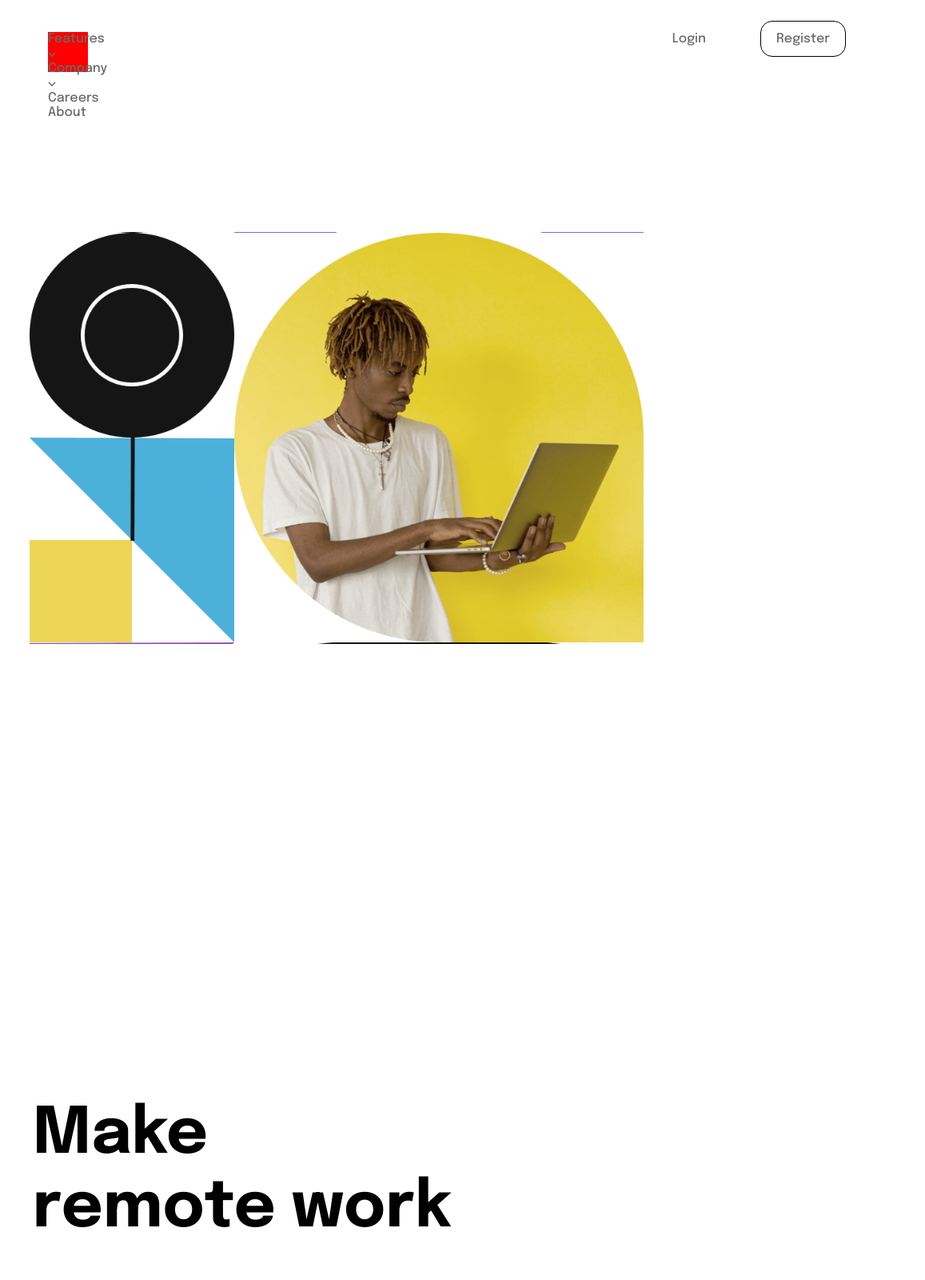
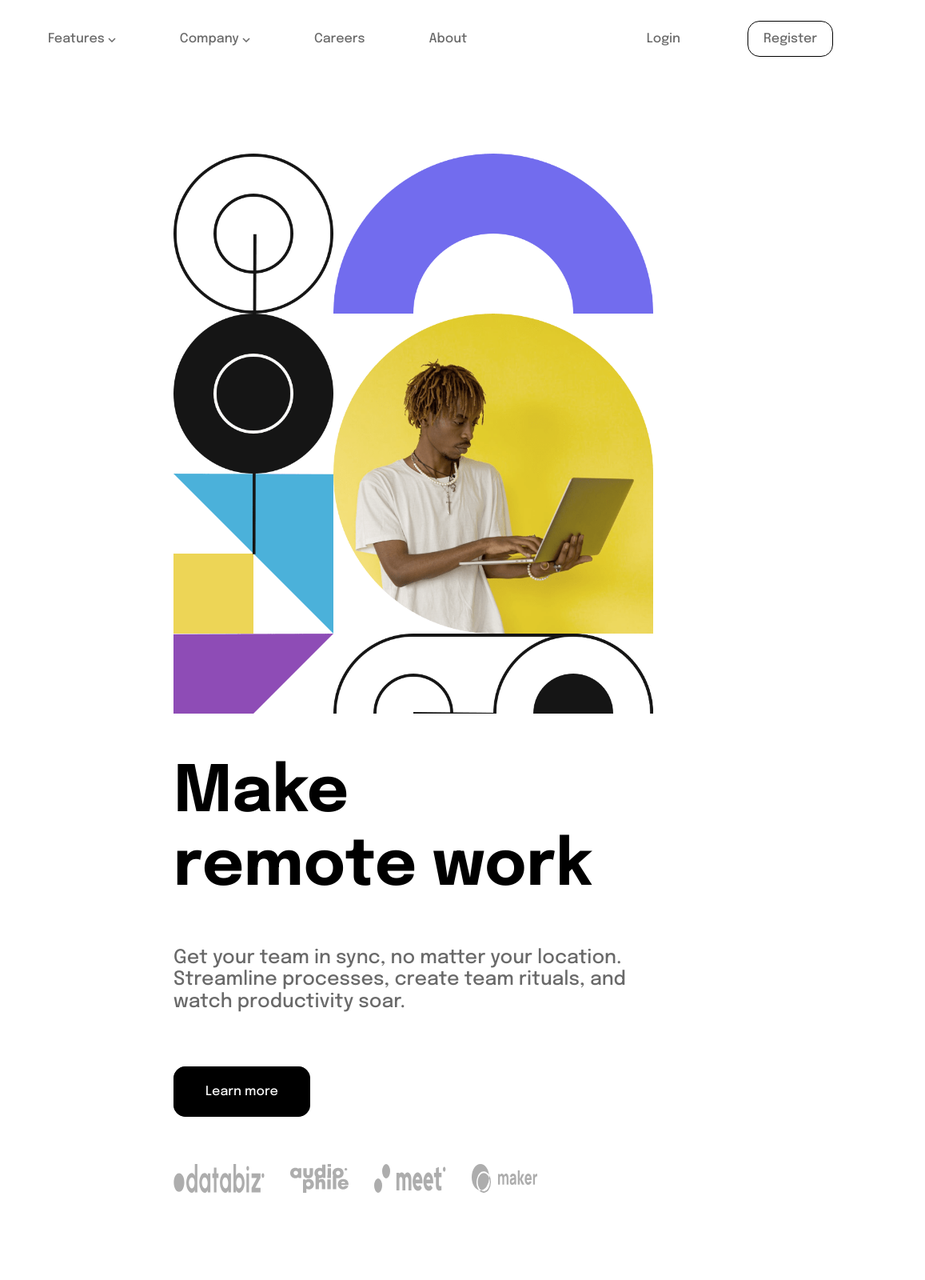
Before and after one commit to RodolfoQuintanilla/junior1, a plain HTML site: page index.html in a window 1280 px wide. Shown: the top 1600 px of the page at 80% size, 123-1280 px from the left. After the commit the page ends 1571 px from the top, so only its background shows below. Drawn offline with nearby package versions, Linux system fonts and the light colour scheme.

Commit message:
escritorio sin jsÂ

```diff
--- a/css/styles.css
+++ b/css/styles.css
@@ -27,10 +27,11 @@ nav {
 a {
    text-decoration: none;
    color: var(--Gray);
-   margin-right: 4rem;
+   margin-right: 5rem;
+
 }
 
-.nav__gene {
+.nav__menu {
    display: flex;
 }
 
@@ -38,14 +39,7 @@ a {
    margin-right: 4rem;
 }
 
-.nav__menu,
-a:hover {
-   color: var(--Black);
-   width: 50px;
-   height: 50px;
-   background-color: red;
 
-}
 
 .nav__log a:nth-child(2) {
    border: 1px solid black;
@@ -56,17 +50,35 @@ a:hover {
 /* Menu */
 
 .contenido {
-   padding: 10rem;
+   padding: 5rem 10rem;
    display: flex;
    flex-wrap: wrap-reverse;
    justify-content: space-evenly;
 }
 
+p {
+   font-size: 50px;
+}
 
-.contenido__img img {
-   width: 80%;
-   height: 50%;
+.container__caratula {
+
+   width: 600px;
+   height: 700px;
+}
+
+.container__caratula {
+   background-image: url(/images/image-hero-desktop.png);
+   background-size: cover;
    object-fit: cover;
+}
+
+
+.nav__gene {
+   display: flex;
+}
+
+.contenido__texto {
+   width: 600px;
 }
 
 .contenido__texto h1 {
@@ -76,7 +88,7 @@ a:hover {
 
 .contenido__texto p {
    color: var(--Gray);
-   font-size: 1rem;
+   font-size: 1.5rem;
    margin-bottom: 90px;
 }
 
@@ -89,16 +101,22 @@ a:hover {
 
 }
 
-.contenido__btn:hover {
+
+
+
+.contenido__img {
+   display: flex;
+   margin-top: 5rem;
+
+}
+
+.contenido__img img {
+   margin-right: 2rem;
+}
+
+
+
+/* .contenido__btn:hover {
    background-color: var(--White);
    transition: .3s;
-}
-
-.attribution {
-   font-size: 11px;
-   text-align: center;
-}
-
-.attribution a {
-   color: hsl(228, 45%, 44%);
-}
+} */
--- a/index.html
+++ b/index.html
@@ -24,8 +24,8 @@
       </figure>
 
       <div class="nav__menu">
-        <a href="#">Features <img src="images/icon-arrow-down.svg" alt=""></a>
-        <a href="#">Company <img src="images/icon-arrow-down.svg" alt=""></a>
+        <a href="#">Features <img src="/images/icon-arrow-down.svg" alt=""> </a>
+        <a href="#">Company <img src="/images/icon-arrow-down.svg" alt=""> </a>
         <a href="#">Careers </a>
         <a href="#">About </a>
       </div>
@@ -45,32 +45,24 @@
     <div class="contenido__texto">
       <h1> Make <br> remote work</h1>
       <p>Get your team in sync, no matter your location. Streamline processes,
-        create team rituals, and watch productivity soar.</p>
+        create team rituals, and watch productivity soar.
+      </p>
 
       <a class="contenido__btn" href="#">Learn more</a>
+
+      <div class="contenido__img">
+        <img class="contenido__ico" src="/images/client-databiz.svg" alt="">
+        <img class="contenido__ico" src="/images/client-audiophile.svg" alt="">
+        <img class="contenido__ico" src="/images/client-meet.svg" alt="">
+        <img class="contenido__ico" src="/images/client-maker.svg" alt="">
+      </div>
     </div>
-    <div class="contenido__img">
-      <img src="/images/image-hero-desktop.png" alt="">
+    <div class="container__caratula">
+
     </div>
   </section>
 
-
-  <section>
-    <img src="images/client-databiz.svg" alt="">
-    <img src="images/client-audiophile.svg" alt="">
-    <img src="images/client-meet.svg" alt="">
-    <img src="images/client-maker.svg" alt="">
-    <img src="" alt="">
-  </section>
-
-
-
-
-
-  <div class=" attribution">
-    Challenge by <a href="https://www.frontendmentor.io?ref=challenge" target="_blank">Frontend Mentor</a>.
-    Coded by <a href="#">Your Name Here</a>.
-  </div>
 </body>
+<script src="js/script.js"></script>
 
 </html>
```
Also changed, not shown: js/script.js (added), 1 other file.
